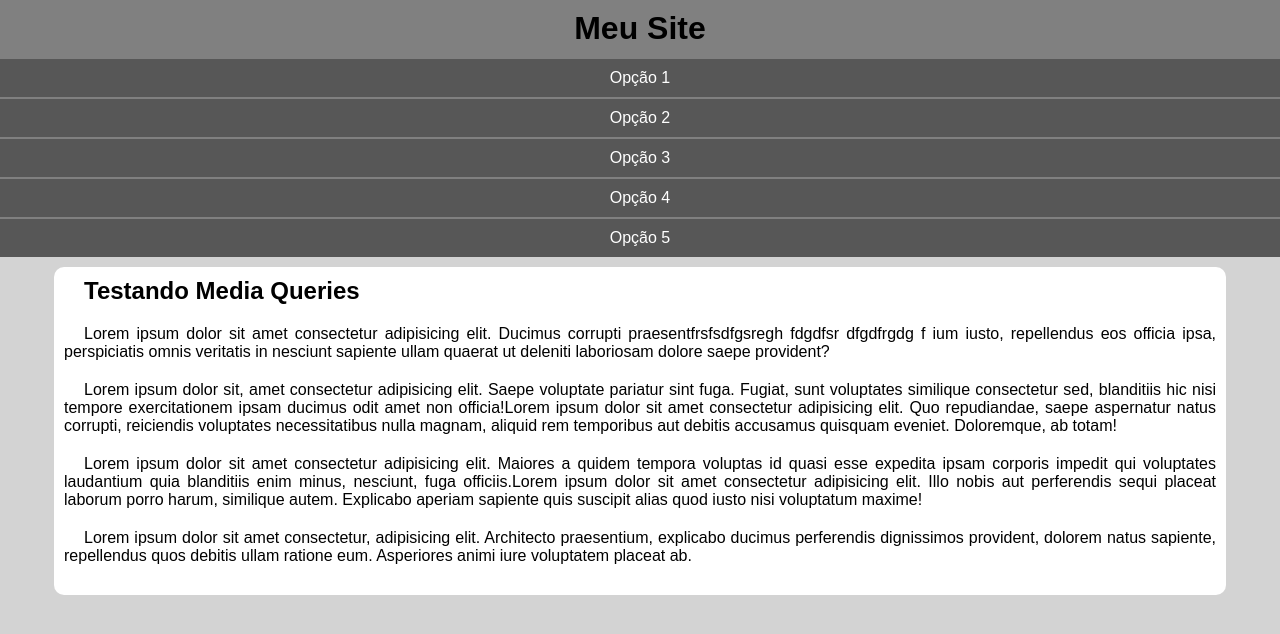
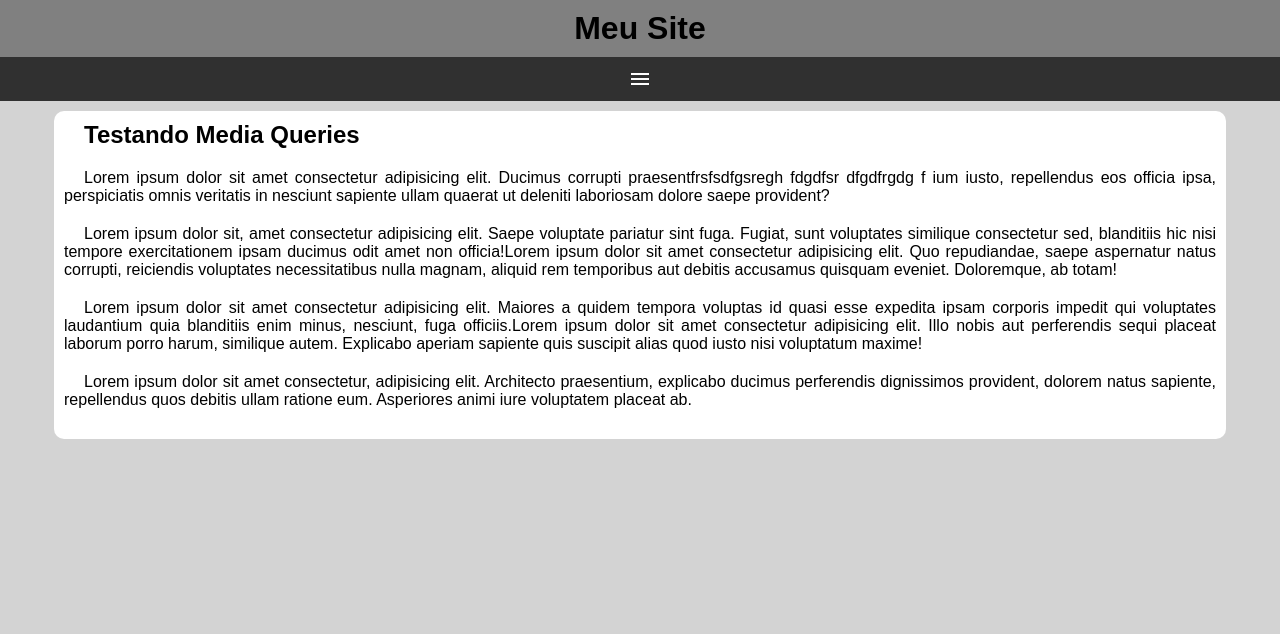
Before and after one commit to RafaelLoren/ex-26-MEDIAQ, a plain HTML site: page MQ05/index.html in a window 1280 px wide. Drawn offline with Linux system fonts and the light colour scheme.

Commit message:
Add Menu Hambúrguer
adicionando Menu Hambúrguer e funcionalidade básica

```diff
--- a/MQ05/estilos/styles.css
+++ b/MQ05/estilos/styles.css
@@ -17,8 +17,21 @@ header > h1{
     padding: 10px;
     text-align: center;
 }
+
+span#burguer{
+    background-color: rgb(48, 48, 48);
+    color: white;
+    display: block;
+    text-align: center;
+    padding: 10px;
+}
+span#burguer:hover{
+    background-color: white;
+    color: black;
+
+}
 menu{
-    display: block;
+    display: none;
 }
 menu >ul {
     list-style-type: none;
--- a/MQ05/index.html
+++ b/MQ05/index.html
@@ -5,12 +5,14 @@
     <meta http-equiv="X-UA-Compatible" content="IE=edge">
     <meta name="viewport" content="width=device-width, initial-scale=1.0">
     <title>Media Query</title>
+    <link href="https://fonts.googleapis.com/icon?family=Material+Icons" rel="stylesheet">
     <link rel="stylesheet" href="estilos/styles.css">
 </head>
 <body>
     <header>
         <h1>Meu Site</h1>
-        <menu>
+        <span id= "burguer" class="material-icons" onclick="clickMenu()">menu</span>
+        <menu id="itens">
             <ul>
                 <li><a href="#">Opção 1</a></li>
                 <li><a href="#">Opção 2</a></li>
@@ -29,5 +31,15 @@
             <p>Lorem ipsum dolor sit amet consectetur, adipisicing elit. Architecto praesentium, explicabo ducimus perferendis dignissimos provident, dolorem natus sapiente, repellendus quos debitis ullam ratione eum. Asperiores animi iure voluptatem placeat ab.</p>
         </article>
     </main>
+    <script>
+        function clickMenu() {
+            if (itens.style.display == 'block') {
+                itens.style.display = 'none'
+            }else{
+                itens.style.display = 'block'
+            }
+        }
+
+    </script>
 </body>
 </html>
```
